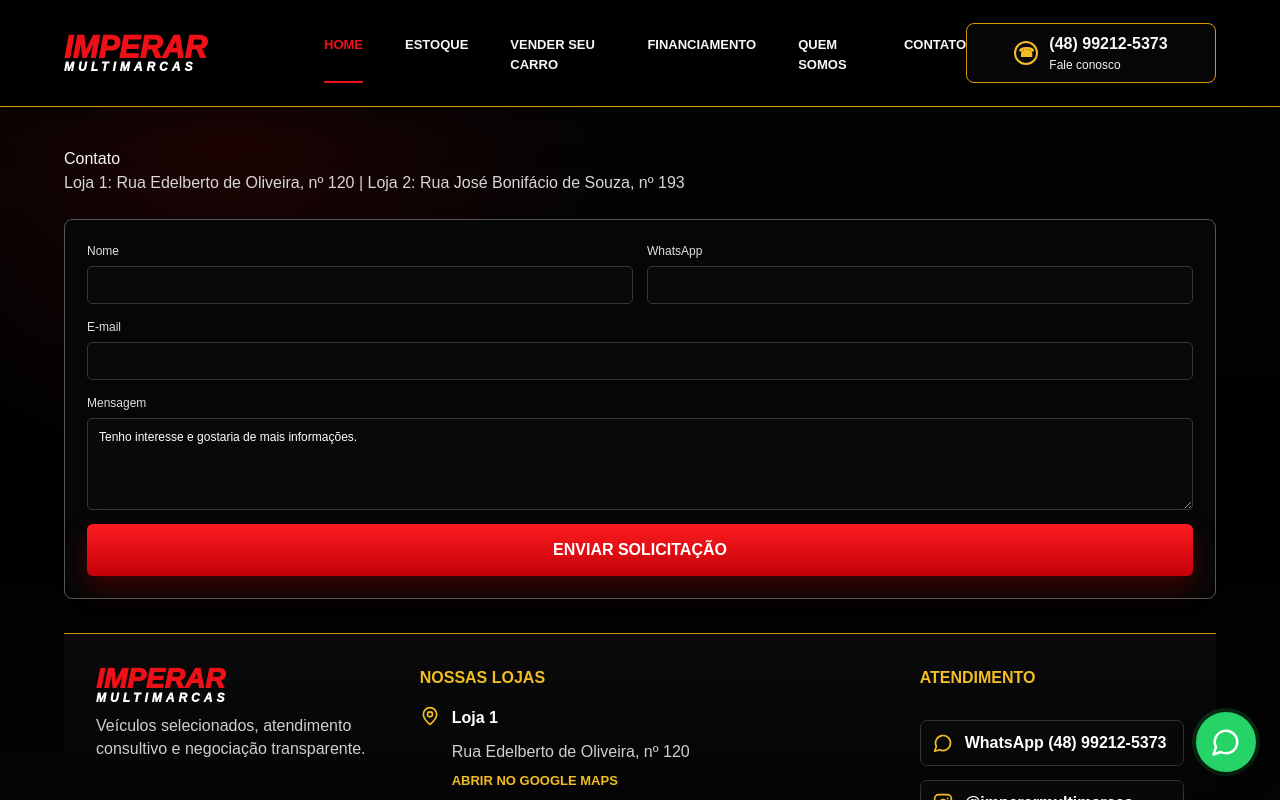
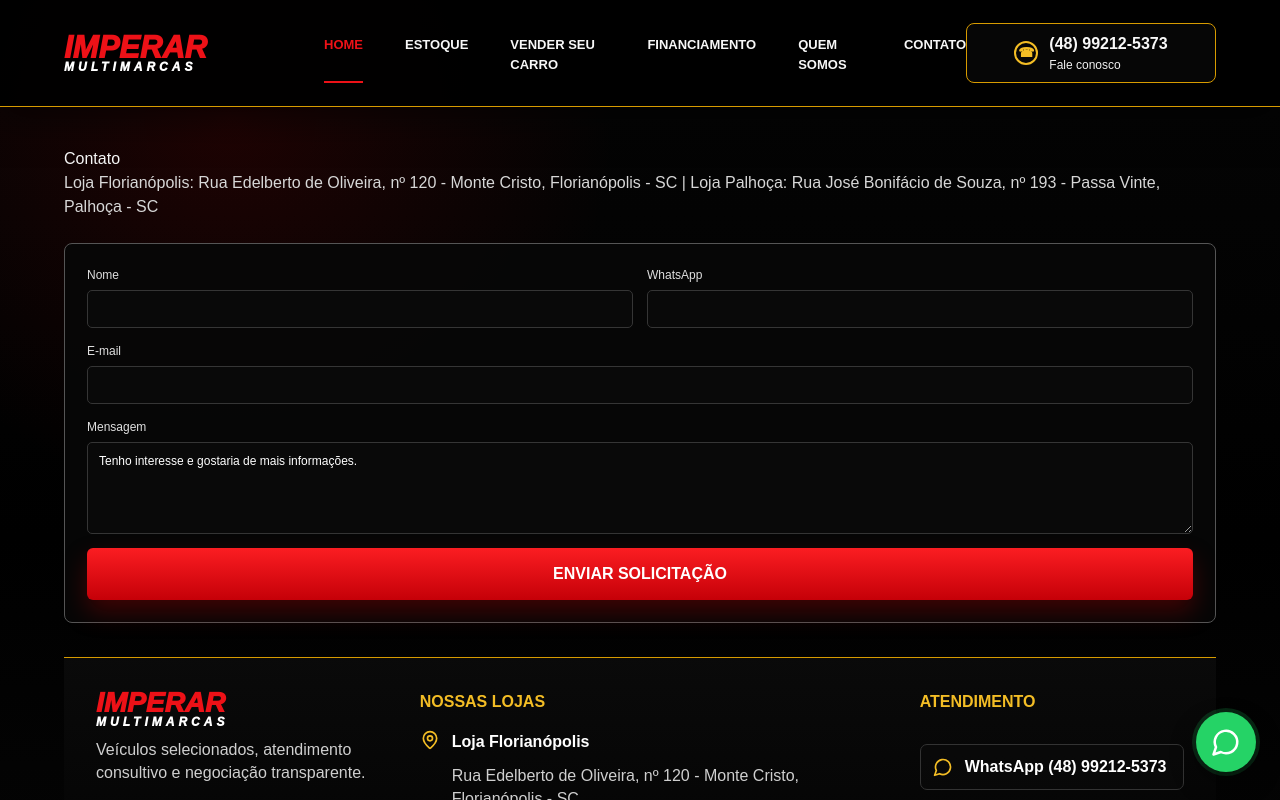
Before and after one commit to ronaldojunior-dev/Imperar-multimarcas, a Next.js app: page /contato in a window 1280 px wide. Shown: the top 800 px of the page. Built offline with nearby package versions, Linux system fonts and the light colour scheme; no server answers.

Commit message:
atualiza nomes e bairros das lojas

```diff
--- a/lib/company.ts
+++ b/lib/company.ts
@@ -5,12 +5,12 @@ export const INSTAGRAM_URL = "https://instagram.com/imperarmultimarcas";
 
 export const STORES = [
   {
-    name: "Loja 1",
-    address: "Rua Edelberto de Oliveira, nº 120"
+    name: "Loja Florianópolis",
+    address: "Rua Edelberto de Oliveira, nº 120 - Monte Cristo, Florianópolis - SC"
   },
   {
-    name: "Loja 2",
-    address: "Rua José Bonifácio de Souza, nº 193"
+    name: "Loja Palhoça",
+    address: "Rua José Bonifácio de Souza, nº 193 - Passa Vinte, Palhoça - SC"
   }
 ];
 
--- a/prisma/seed.ts
+++ b/prisma/seed.ts
@@ -41,7 +41,7 @@ async function main() {
         phone: "(48) 99212-5373",
         whatsapp: "5548992125373",
         email: "contato@imperar.com.br",
-        address: "Loja 1: Rua Edelberto de Oliveira, nº 120 | Loja 2: Rua José Bonifácio de Souza, nº 193",
+        address: "Loja Florianópolis: Rua Edelberto de Oliveira, nº 120 - Monte Cristo | Loja Palhoça: Rua José Bonifácio de Souza, nº 193 - Passa Vinte",
         instagram: "https://instagram.com/imperarmultimarcas",
         facebook: "https://facebook.com",
         youtube: "https://youtube.com",
```
Also changed, not shown: index.html (+6 -6 lines).
